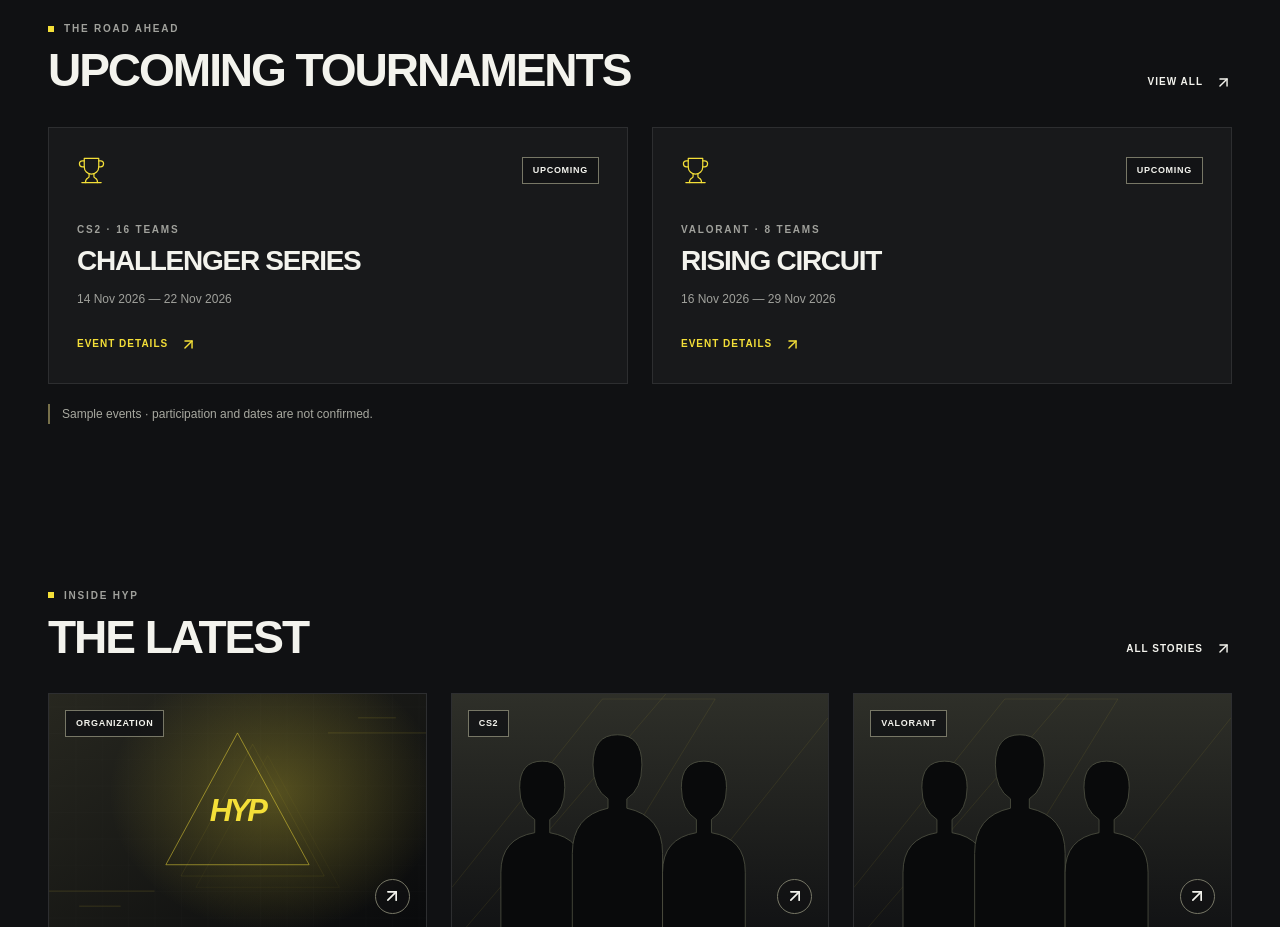
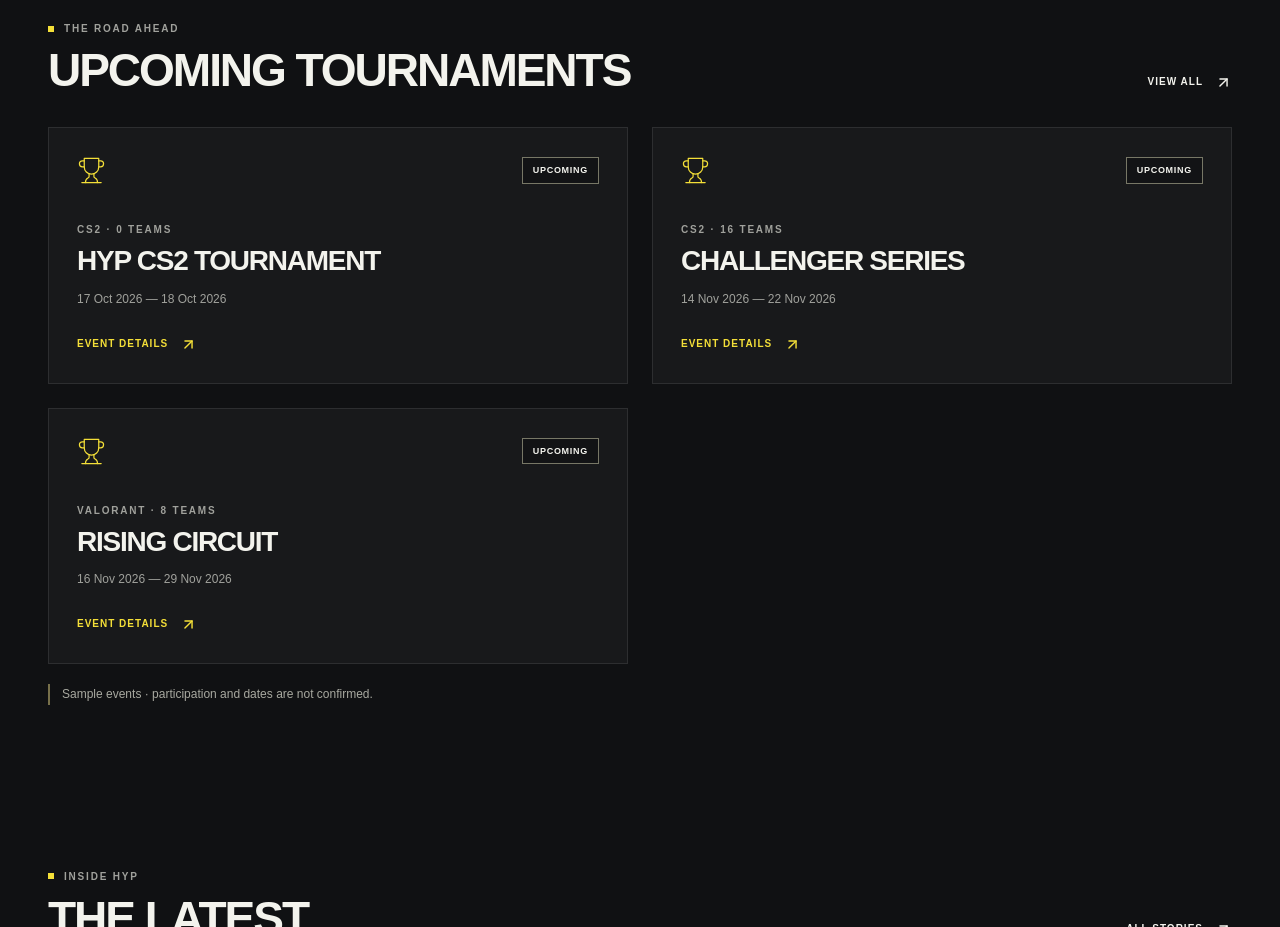
Before and after one commit to dnzlkn10/HYP-Esports-Website, a Next.js app: page / in a window 1280 px wide. Shown: the part 2160-3087 px from the top of the page. Built offline with nearby package versions, Linux system fonts and the light colour scheme.

Commit message:
feat: add official HYP CS2 tournament

```diff
--- a/data/tournaments.ts
+++ b/data/tournaments.ts
@@ -1,5 +1,17 @@
 import type { Tournament } from "@/types";
 export const tournaments: Tournament[] = [
+  {
+    slug: "hyp-cs2-tournament-october-2026",
+    name: "HYP CS2 TOURNAMENT",
+    game: "CS2",
+    start: "2026-10-17",
+    end: "2026-10-18",
+    status: "Upcoming",
+    participants: 0,
+    organizer: "HYP Esports",
+    description:
+      "HYP Esports' upcoming 5v5 Counter-Strike 2 tournament. The event begins Saturday, 17 October 2026. Participating teams, bracket and match schedule will be announced before the tournament.",
+  },
   {
     slug: "challenger-series",
     name: "CHALLENGER SERIES",
```
